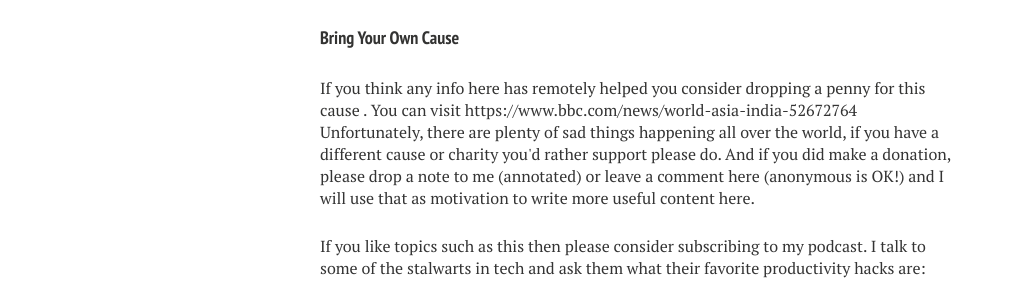
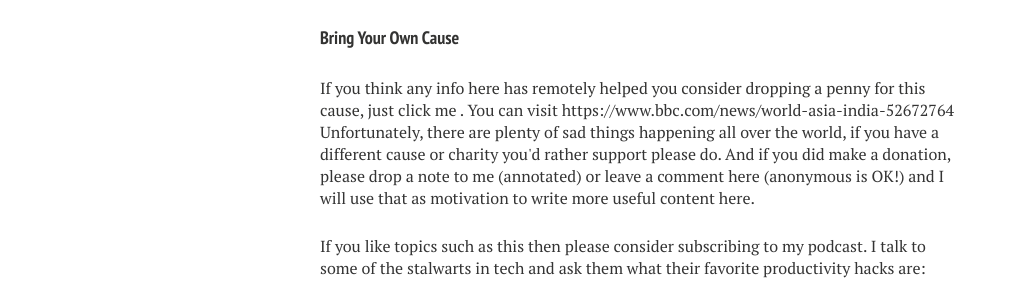
Before and after one commit to mycpuorg/mycpuorg.github.io, a Jekyll site: the page built from _posts/2020-02-23-failing-kprobes.md, in a window 1280 px wide. Shown: the part 412-706 px from the top of the page, without its empty margins (0-1023 px from the left). Built offline with Jekyll 4.4.1, drawn with Linux system fonts in a browser that asks for light colours; nearby versions of some CDN libraries; comment, search, counter and statistics services are not loaded.

Commit message:
repair link stuff

```diff
--- a/_layouts/post.html
+++ b/_layouts/post.html
@@ -54,7 +54,7 @@
     </div><!-- /.article-wrap -->
     <h4 id="support">Bring Your Own Cause</h4>
     <p>If you think any info here has remotely helped you consider dropping a penny for this
-      cause <a href="https://getmigrantworkershome.giveindia.org/">. You can
+      cause, just click me <a href="https://getmigrantworkershome.giveindia.org/">. You can
       visit https://www.bbc.com/news/world-asia-india-52672764
 	Unfortunately, there are plenty of sad things happening all over the
       world, if you have a different cause or charity you'd rather support please
```
